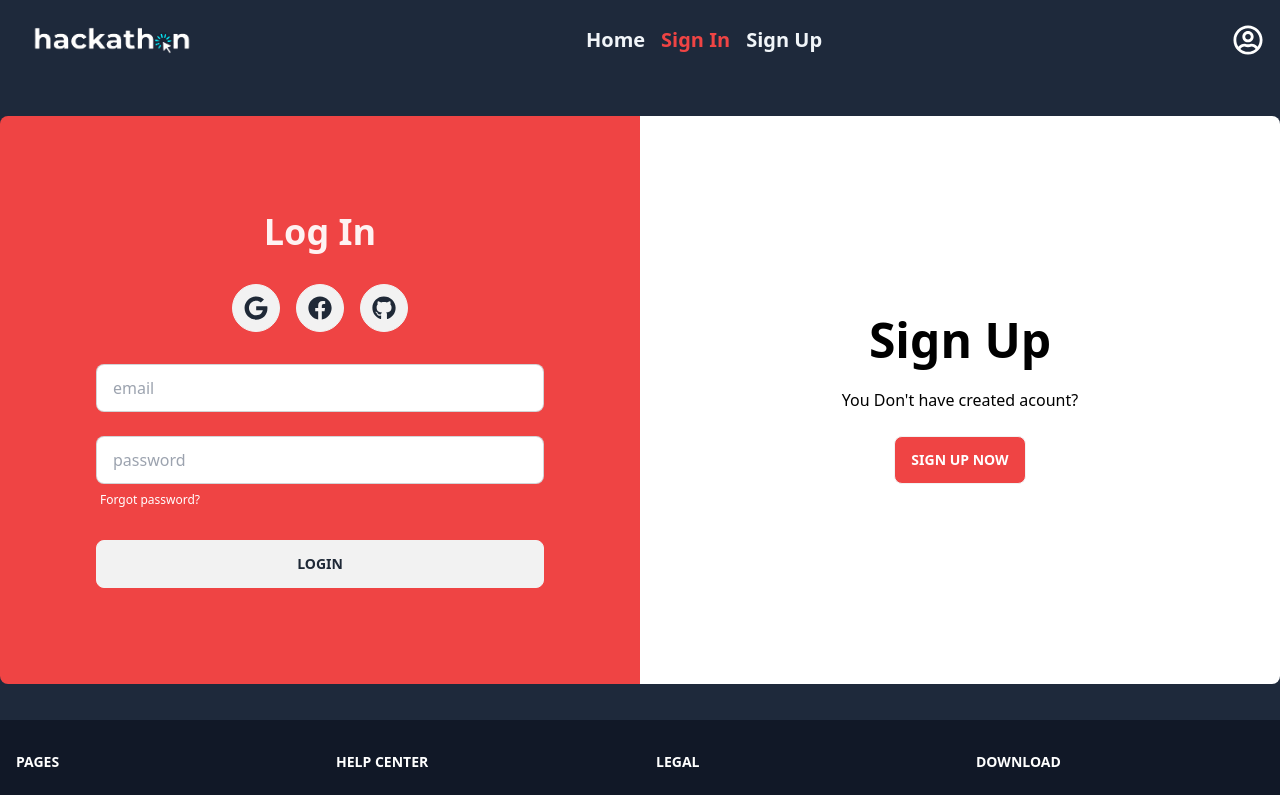
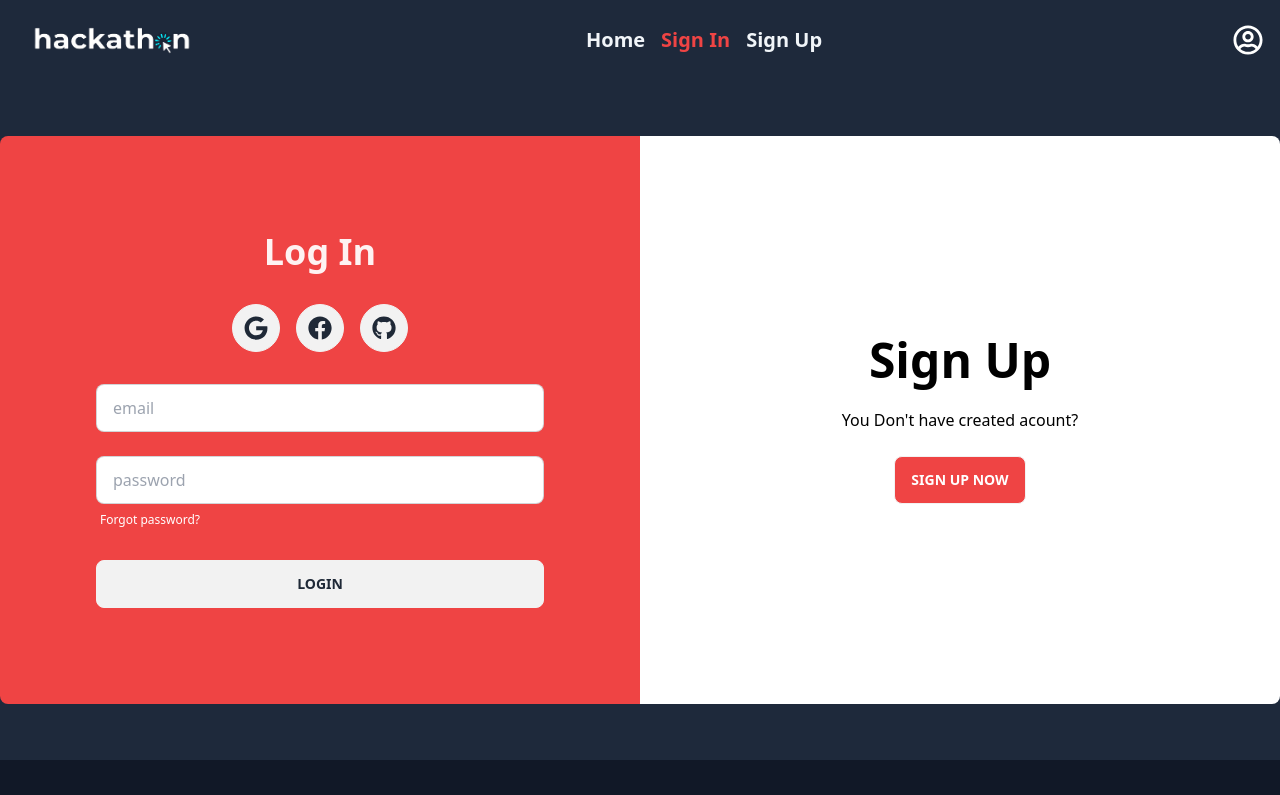
Before and after one commit to developerbadsa/Event-Managment, a React (Vite) app: page /signin in a window 1280 px wide. Shown: the top 795 px of the page. Built offline with nearby package versions, Linux system fonts and the light colour scheme.

Commit message:
added padding top and bottom in login and signup page

```diff
--- a/src/Pages/SignIn/SignIn.jsx
+++ b/src/Pages/SignIn/SignIn.jsx
@@ -20,7 +20,7 @@ const {logInUser} = useContext(UserContext)
 
 
       return (
-            <div className="flex items-center container mx-auto min-h-[80vh] rounded">
+            <div className="flex items-center container mx-auto min-h-[80vh] rounded py-14">
                   <div className="flex h-full w-full flex-col lg:flex-row-reverse justify-between ">
                         <div className="flex flex-col items-center justify-center w-[50%] bg-white text-black rounded-r-lg">
                               <h1 className="text-5xl font-bold">Sign Up</h1>
--- a/src/Pages/SignUP/Signup.jsx
+++ b/src/Pages/SignUP/Signup.jsx
@@ -22,7 +22,7 @@ const Signup = () => {
 
 
       return (
-            <div className="flex items-center container mx-auto min-h-[90vh] rounded">
+            <div className="flex items-center container mx-auto min-h-[90vh] rounded py-12">
                   <div className="flex h-full w-full flex-col lg:flex-row justify-between transition-opacity">
                         <div className="flex flex-col items-center justify-center w-[50%] bg-white text-black rounded-l-lg">
                               <h1 className="text-5xl font-bold">Sign In</h1>
```
